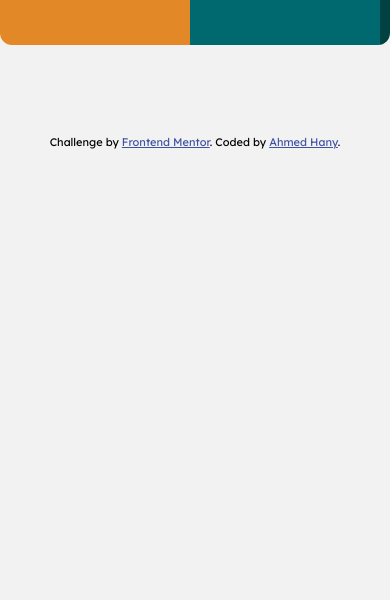
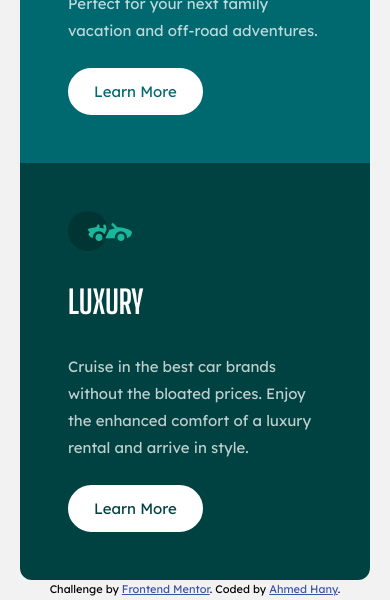
Before and after one commit to ahmedhanyh/3-column-preview-card-component, a website: page index.html in a window 390 px wide. Shown: the part 691-1291 px from the top of the page. Before the commit the page ends 844 px from the top, so only its background shows below. Drawn offline with Linux system fonts and the light colour scheme.

Commit message:
Finish mobile design implementation

```diff
--- a/style.css
+++ b/style.css
@@ -23,6 +23,7 @@ button {
 body {
   min-height: 100vh;
   background-color: var(--very-light-gray);
+  position: relative;
   font-size: 15px;
   font-family: "Lexend Deca", sans-serif;
   display: flex;
@@ -33,6 +34,7 @@ body {
 .main-content {
   max-width: 900px;
   min-height: 500px;
+  margin: 20px;
   border-radius: 12px;
   overflow: hidden;
   display: grid;
@@ -44,6 +46,7 @@ body {
   color: white;
   display: grid;
   align-content: space-between;
+  gap: 32px;
 }
 
 .main-content__card.sedan {
@@ -114,3 +117,13 @@ body {
 .attribution a {
   color: hsl(228, 45%, 44%);
 }
+
+@media (max-width: 700px) {
+  .main-content {
+    grid-template-columns: 1fr;
+  }
+
+  .main-content__card {
+    gap: 24px;
+  }
+}
```
